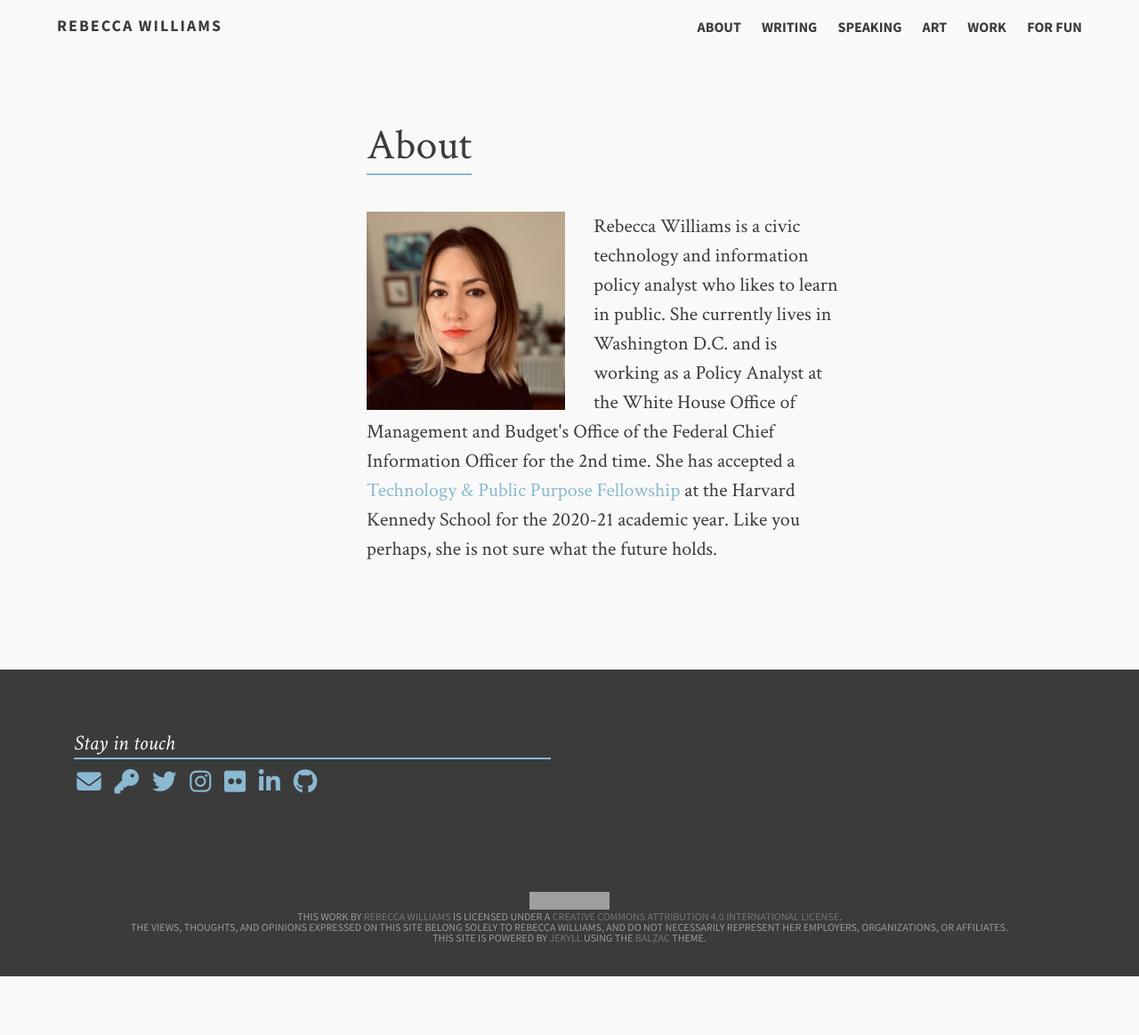
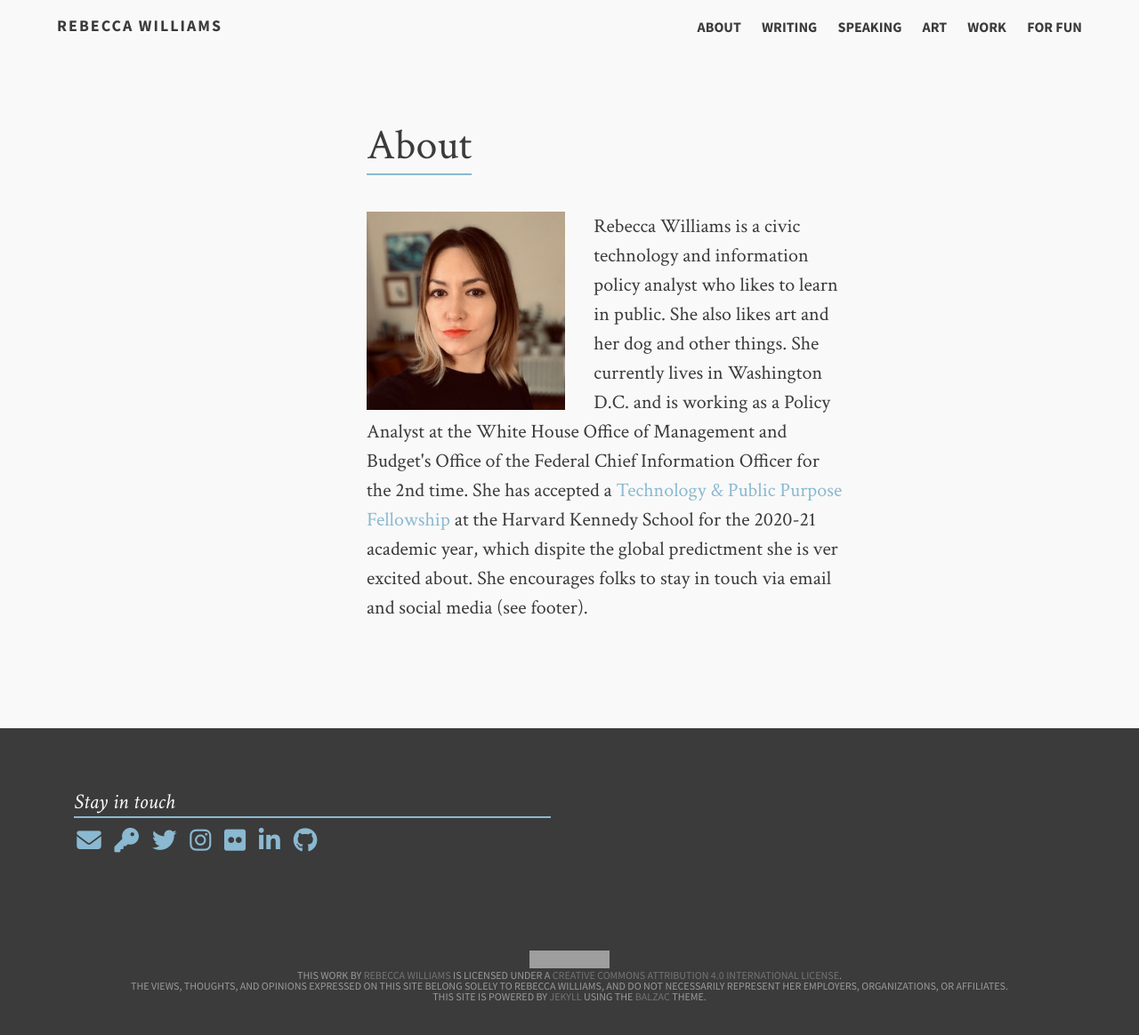
Before and after one commit to rebeccawilliams/rebeccawilliams.us, a Jekyll site: the page built from README.md, in a window 1280 px wide. Shown: the whole page at 89% size. Built offline with Jekyll 4.4.1, drawn with Linux system fonts in a browser that asks for light colours; nearby versions of some CDN libraries; our own code applies the rules of GitHub Pages for plain Markdown files; before the commit the page ends 1098 px from its top, so only the background shows below that; grey boxes are pictures that could not be loaded.

Commit message:
Update home.html

```diff
--- a/_layouts/home.html
+++ b/_layouts/home.html
@@ -8,7 +8,7 @@
          		<div>
 	                      <img src="/images/head.jpg" alt="Rebecca Williams selfie" style="float: left; width:41.66%;margin-right:2rem">
 	                 </div>
-			<p>Rebecca Williams is a civic technology and information policy analyst who likes to learn in public. She currently lives in Washington D.C. and is working as a Policy Analyst at the White House Office of Management and Budget's Office of the Federal Chief Information Officer for the 2nd time. She has accepted a <a href=https://www.belfercenter.org/publication/announcing-technology-and-public-purpose-fellowship-cohort-2020-21>Technology & Public Purpose Fellowship</a> at the Harvard Kennedy School for the 2020-21 academic year. Like you perhaps, she is not sure what the future holds.</p>
+			<p>Rebecca Williams is a civic technology and information policy analyst who likes to learn in public. She also likes art and her dog and other things. She currently lives in Washington D.C. and is working as a Policy Analyst at the White House Office of Management and Budget's Office of the Federal Chief Information Officer for the 2nd time. She has accepted a <a href=https://www.belfercenter.org/publication/announcing-technology-and-public-purpose-fellowship-cohort-2020-21>Technology & Public Purpose Fellowship</a> at the Harvard Kennedy School for the 2020-21 academic year, which dispite the global predictment she is ver excited about. She encourages folks to stay in touch via email and social media (see footer).</p>
                           <div>
               </ol>
           </article>
```
